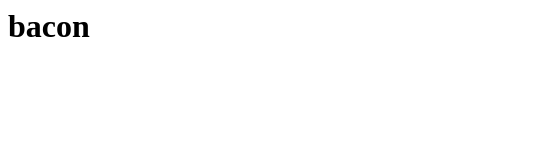
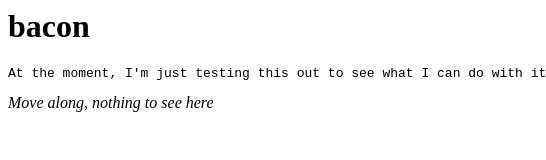
Before and after one commit to ben-bradley/ben-bradley.github.io, a plain HTML site: page index.html in a window 390 px wide. Shown: the whole page, 546 px wide, since content can reach past the window. Drawn offline with Linux system fonts and the light colour scheme.

Commit message:
testing responsiveness of service

```diff
--- a/index.html
+++ b/index.html
@@ -1 +1,3 @@
 <h1>bacon</h1>
+<pre>At the moment, I'm just testing this out to see what I can do with it</pre>
+<i>Move along, nothing to see here</i>
```
